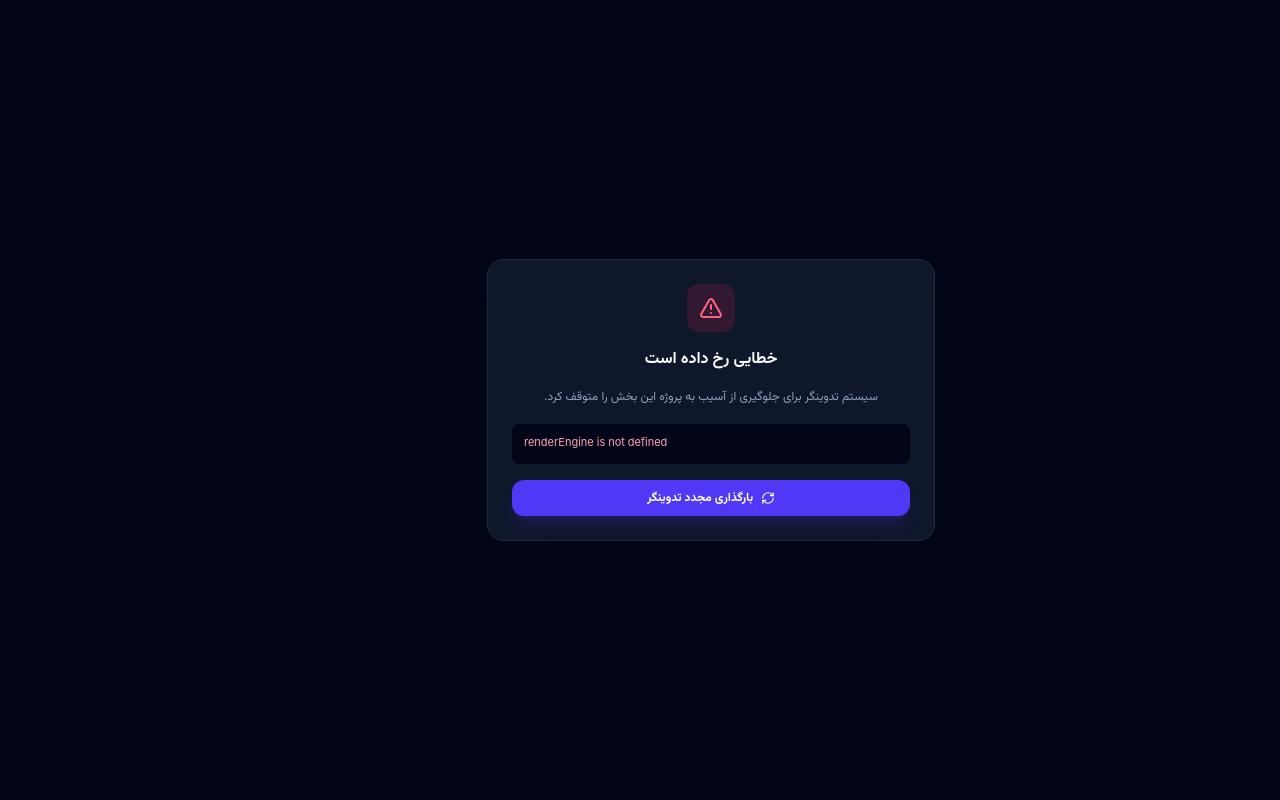
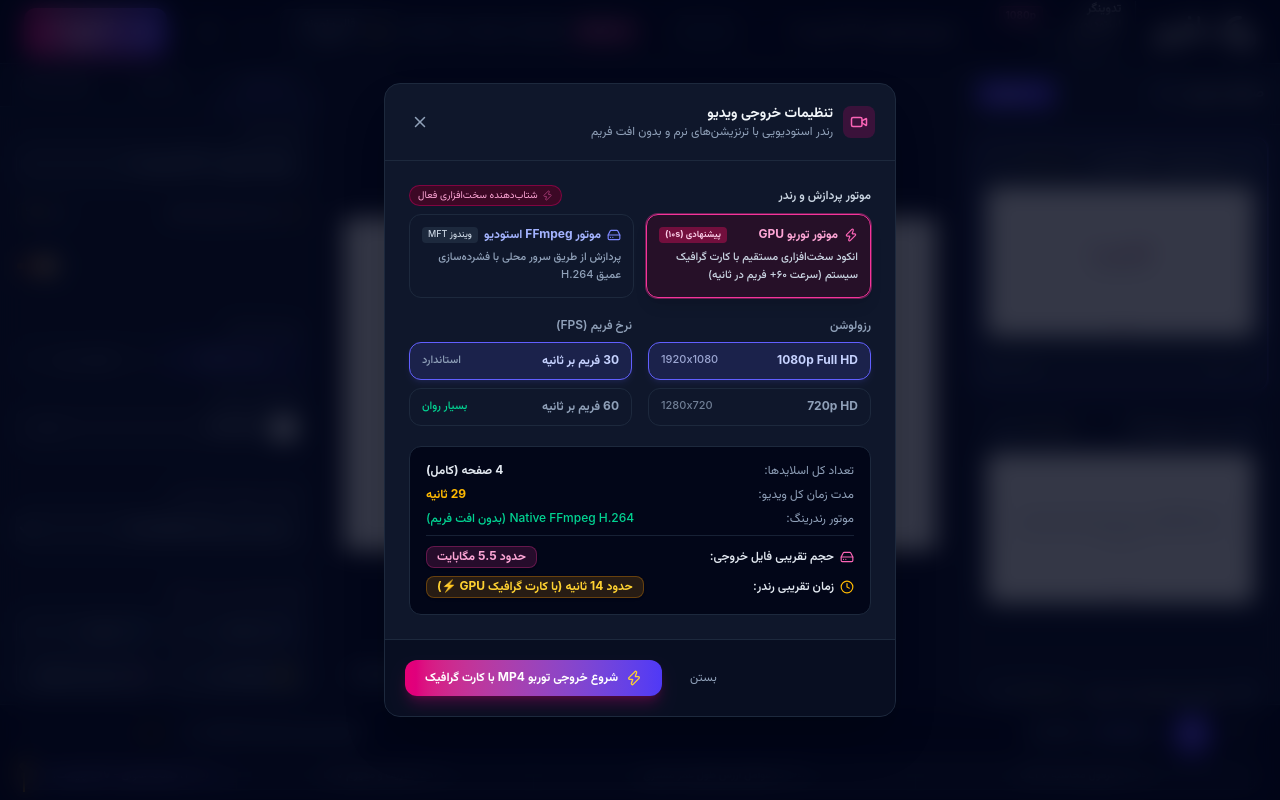
Before and after one commit to mhkhademi/mafogh-video-editor, a React (Vite) app: page / in a window 1280 px wide. Both pictures are taken after a click on the button "خروجی و رندر MP4". Built offline with nearby package versions, Linux system fonts and the light colour scheme.

Commit message:
fix(export): resolve renderEngine reference error by using engineMode state variable

```diff
--- a/src/components/ExportModal.tsx
+++ b/src/components/ExportModal.tsx
@@ -914,17 +914,17 @@ export const ExportModal: React.FC<ExportModalProps> = ({
             onClick={handleStartExport}
             className="px-5 py-2.5 bg-gradient-to-r from-pink-600 to-indigo-600 hover:from-pink-500 hover:to-indigo-500 disabled:opacity-50 text-white rounded-xl text-xs font-bold flex items-center gap-2 shadow-lg shadow-pink-600/25 transition-all transform active:scale-95 cursor-pointer"
           >
-            {renderEngine === 'webcodecs' ? (
+            {engineMode === 'turbo-gpu' ? (
               <Zap size={16} className={isRendering ? 'animate-bounce text-amber-300' : 'text-amber-300'} />
             ) : (
               <Video size={16} />
             )}
             <span>
               {isRendering
-                ? renderEngine === 'webcodecs'
+                ? engineMode === 'turbo-gpu'
                   ? 'در حال رندر توربو با کارت گرافیک...'
                   : 'در حال رندر استودیویی با FFmpeg...'
-                : renderEngine === 'webcodecs'
+                : engineMode === 'turbo-gpu'
                 ? 'شروع خروجی توربو MP4 با کارت گرافیک'
                 : 'شروع خروجی MP4 با FFmpeg'}
             </span>
--- a/src/components/RangeSlider.tsx
+++ b/src/components/RangeSlider.tsx
@@ -9,7 +9,7 @@ export interface RangeSliderProps {
   unit?: string;
   onChange: (val: number) => void;
   icon?: React.ReactNode;
-  color?: 'indigo' | 'pink' | 'amber' | 'emerald';
+  color?: 'indigo' | 'pink' | 'amber' | 'emerald' | 'rose';
   hint?: string;
   action?: React.ReactNode;
 }
@@ -86,6 +86,16 @@ export const RangeSlider: React.FC<RangeSliderProps> = ({
       badgeText: 'text-emerald-300',
       tooltipTail: 'bg-emerald-600 border-r border-b border-emerald-400/40',
       ringGlow: 'ring-emerald-500/30',
+    },
+    rose: {
+      gradient: 'from-rose-600 via-pink-500 to-red-500',
+      activeThumb: 'border-rose-400 shadow-[0_0_14px_rgba(244,63,94,0.6)]',
+      thumbDot: 'bg-rose-600',
+      badgeBg: 'bg-gradient-to-r from-rose-600 to-red-600',
+      badgeBorder: 'border-rose-400/50',
+      badgeText: 'text-rose-300',
+      tooltipTail: 'bg-rose-600 border-r border-b border-rose-400/40',
+      ringGlow: 'ring-rose-500/30',
     },
   };
 
--- a/tsconfig.json
+++ b/tsconfig.json
@@ -10,11 +10,12 @@
     "strict": true,
     "forceConsistentCasingInFileNames": true,
     "module": "ESNext",
-    "moduleResolution": "Node",
+    "moduleResolution": "bundler",
     "resolveJsonModule": true,
     "isolatedModules": true,
     "noEmit": true,
-    "jsx": "react-jsx"
+    "jsx": "react-jsx",
+    "types": ["vite/client"]
   },
   "include": ["src", "server"]
 }
```
